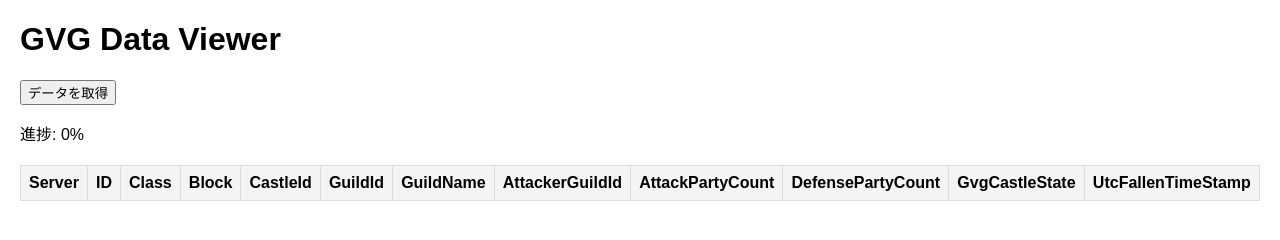
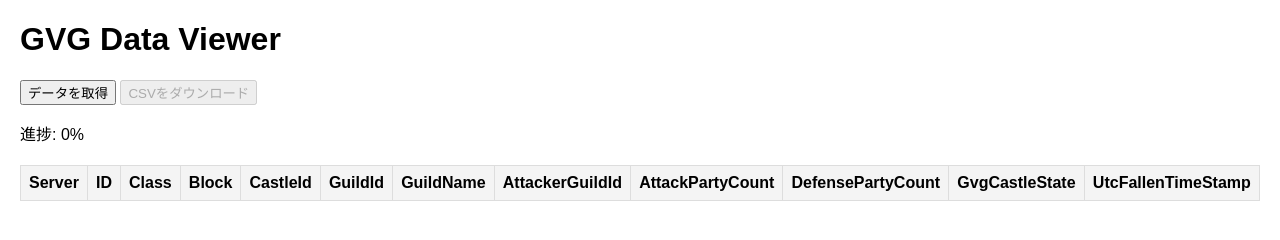
Before and after one commit to a-site1/gvgdate, a plain HTML site: page index.html in a window 1280 px wide. Drawn offline with Linux system fonts and the light colour scheme.

Commit message:
Update index.html

```diff
--- a/index.html
+++ b/index.html
@@ -35,6 +35,7 @@
     <h1>GVG Data Viewer</h1>
     <div class="container">
         <button id="fetchDataButton">データを取得</button>
+        <button id="downloadCsvButton" disabled>CSVをダウンロード</button>
         <p id="loadingMessage" style="display: none;">データを取得中...</p>
         <p id="progressMessage">進捗: 0%</p>
     </div>
```
Lines whose indentation alone changed are shown as unchanged.
